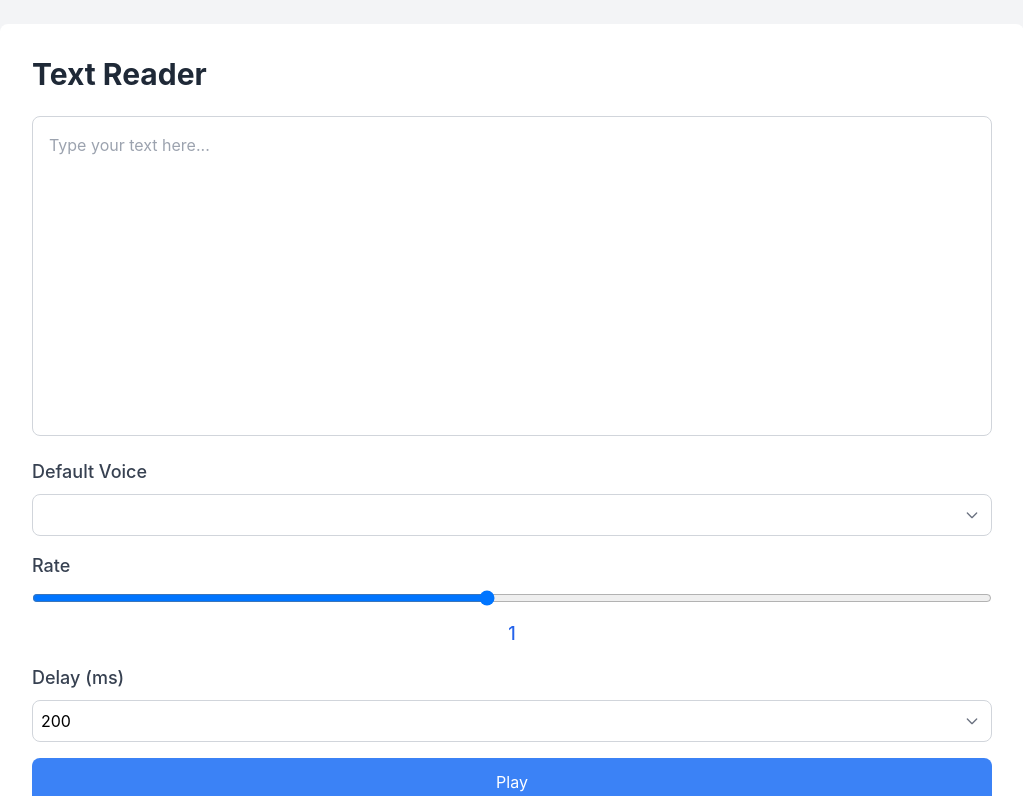
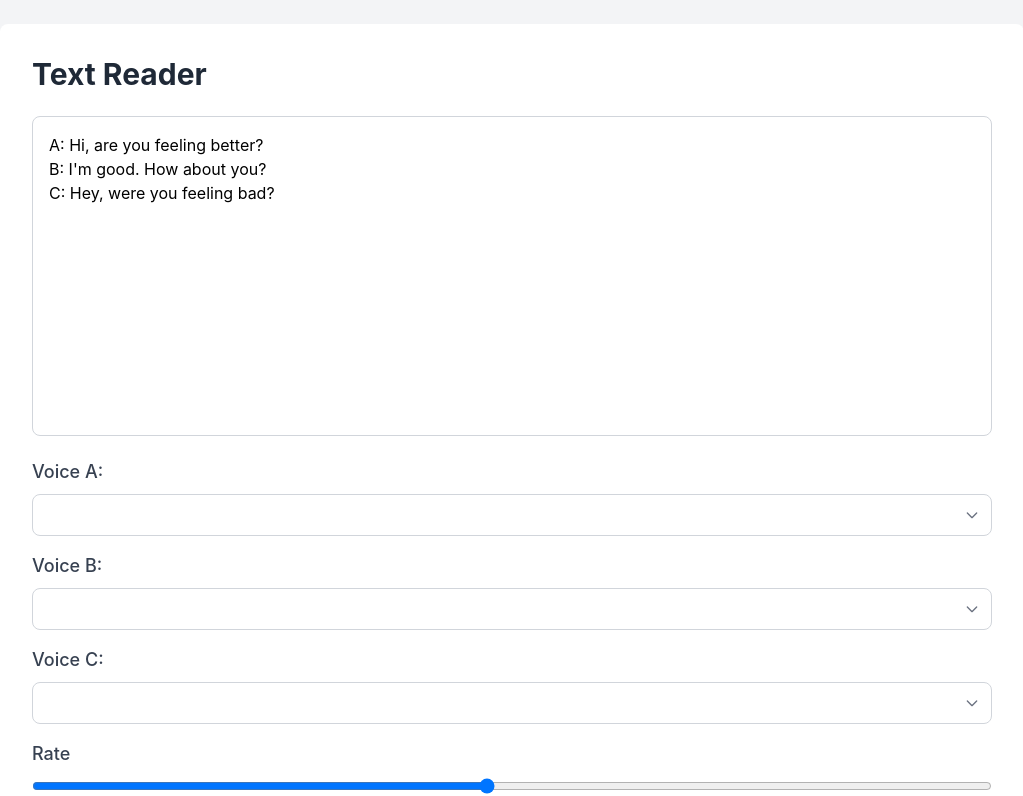
Before and after one commit to ali-sardari/text-reader, a React (Create React App) app: page / in a window 1280 px wide. Shown: the top 796 px of the page, without its empty margins (128-1151 px from the left). Built offline with nearby package versions, Linux system fonts and the light colour scheme.

Commit message:
- improve conversation

```diff
--- a/src/App.js
+++ b/src/App.js
@@ -2,7 +2,9 @@ import React, { useState, useEffect, useCallback } from 'react';
 import './index.css';
 
 const App = () => {
-    const [text, setText] = useState('');
+    const [text, setText] = useState('A: Hi, are you feeling better?\n' +
+        'B: I\'m good. How about you?\n' +
+        'C: Hey, were you feeling bad?');
     const [voices, setVoices] = useState([]);
     const [voiceOptions, setVoiceOptions] = useState({});
     const [rate, setRate] = useState(1);
@@ -40,6 +42,14 @@ const App = () => {
 
         populateVoices();
         speechSynthesis.onvoiceschanged = populateVoices;
+
+        // Load voice options from local storage
+        const savedVoiceOptions = JSON.parse(localStorage.getItem('voiceOptions'));
+        if (savedVoiceOptions) {
+            setVoiceOptions(savedVoiceOptions);
+        } else {
+            setDefaultVoices();
+        }
     }, []);
 
     const setDefaultVoices = useCallback(() => {
@@ -48,30 +58,24 @@ const App = () => {
         let newVoiceOptions = {};
         if (uniquePrefixes.length > 0) {
             if (uniquePrefixes.length === 1) {
-                // For a single unique prefix, set Emma as the default voice
                 const emmaVoice = possibleDefaultVoices.find(name =>
-                    voices.some(voice => voice.name === name)
+                    name.toLowerCase().includes('emma')
                 );
 
                 if (emmaVoice) {
                     newVoiceOptions[uniquePrefixes[0]] = emmaVoice;
                 }
             } else {
-                // For multiple prefixes, set default voices from the list
-                const availableVoices = possibleDefaultVoices.filter(name =>
-                    voices.some(voice => voice.name === name)
-                );
-                const randomizedVoices = shuffleArray(availableVoices);
-
                 uniquePrefixes.forEach((prefix, index) => {
-                    newVoiceOptions[prefix] = randomizedVoices[index % randomizedVoices.length];
+                    newVoiceOptions[prefix] = possibleDefaultVoices[index % possibleDefaultVoices.length];
                 });
-                newVoiceOptions["DEFAULT"] = randomizedVoices[0] || '';
+                newVoiceOptions["DEFAULT"] = possibleDefaultVoices[0] || '';
             }
             setVoiceOptions(prev => ({
                 ...prev,
                 ...newVoiceOptions
             }));
+            localStorage.setItem('voiceOptions', JSON.stringify(newVoiceOptions));
         }
     }, [voices]);
 
@@ -80,6 +84,20 @@ const App = () => {
             setDefaultVoices();
         }
     }, [text, setDefaultVoices]);
+
+    const getUniquePrefixes = useCallback(() => {
+        const lines = text.split('\n');
+        const prefixes = new Set();
+
+        lines.forEach((line) => {
+            const prefix = line.substring(0, 2);
+            if (prefix.match(/[A-Z]:/)) {
+                prefixes.add(prefix);
+            }
+        });
+
+        return Array.from(prefixes);
+    }, [text]);
 
     const speakText = () => {
         if (window.speechSynthesis.speaking) {
@@ -132,35 +150,15 @@ const App = () => {
     };
 
     const handleVoiceChange = (prefix, newVoice) => {
-        setVoiceOptions(prev => ({
-            ...prev,
-            [prefix]: newVoice
-        }));
+        setVoiceOptions(prev => {
+            const newVoiceOptions = {
+                ...prev,
+                [prefix]: newVoice
+            };
+            localStorage.setItem('voiceOptions', JSON.stringify(newVoiceOptions));
+            return newVoiceOptions;
+        });
     };
-
-    const getUniquePrefixes = () => {
-        const lines = text.split('\n');
-        const prefixes = new Set();
-
-        lines.forEach((line) => {
-            const prefix = line.substring(0, 2);
-            if (prefix.match(/[A-Z]:/)) {
-                prefixes.add(prefix);
-            }
-        });
-
-        return Array.from(prefixes);
-    };
-
-    const shuffleArray = (array) => {
-        for (let i = array.length - 1; i > 0; i--) {
-            const j = Math.floor(Math.random() * (i + 1));
-            [array[i], array[j]] = [array[j], array[i]];
-        }
-        return array;
-    };
-
-    const uniquePrefixes = getUniquePrefixes();
 
     const handlePlayPause = () => {
         if (isPlaying) {
@@ -170,6 +168,8 @@ const App = () => {
             speakText();
         }
     };
+
+    const uniquePrefixes = getUniquePrefixes();
 
     return (
         <div className="min-h-screen flex items-center justify-center bg-gray-100 p-6">
@@ -181,11 +181,12 @@ const App = () => {
                     value={text}
                     onChange={(e) => setText(e.target.value)}
                 />
-                {uniquePrefixes.length > 0 && uniquePrefixes.map((prefix,index) => (
+                {uniquePrefixes.length > 0 && uniquePrefixes.map((prefix, index) => (
                     <div key={prefix} className="mb-4">
                         <label className="block text-lg font-medium text-gray-700 mb-2">Voice {prefix}</label>
                         <div className="relative">
                             <select
+                                id={`voice-${prefix}`}
                                 className="w-full p-2 border border-gray-300 rounded-lg bg-white pr-10 appearance-none focus:outline-none focus:ring-2 focus:ring-blue-500"
                                 value={voiceOptions[prefix] || possibleDefaultVoices[index] || ''}
                                 onChange={(e) => handleVoiceChange(prefix, e.target.value)}
@@ -207,6 +208,7 @@ const App = () => {
                         <label className="block text-lg font-medium text-gray-700 mb-2">Default Voice</label>
                         <div className="relative">
                             <select
+                                id='voice-default'
                                 className="w-full p-2 border border-gray-300 rounded-lg bg-white pr-10 appearance-none focus:outline-none focus:ring-2 focus:ring-blue-500"
                                 value={voiceOptions["DEFAULT"] || possibleDefaultVoices[0] || ''}
                                 onChange={(e) => handleVoiceChange("DEFAULT", e.target.value)}
```
